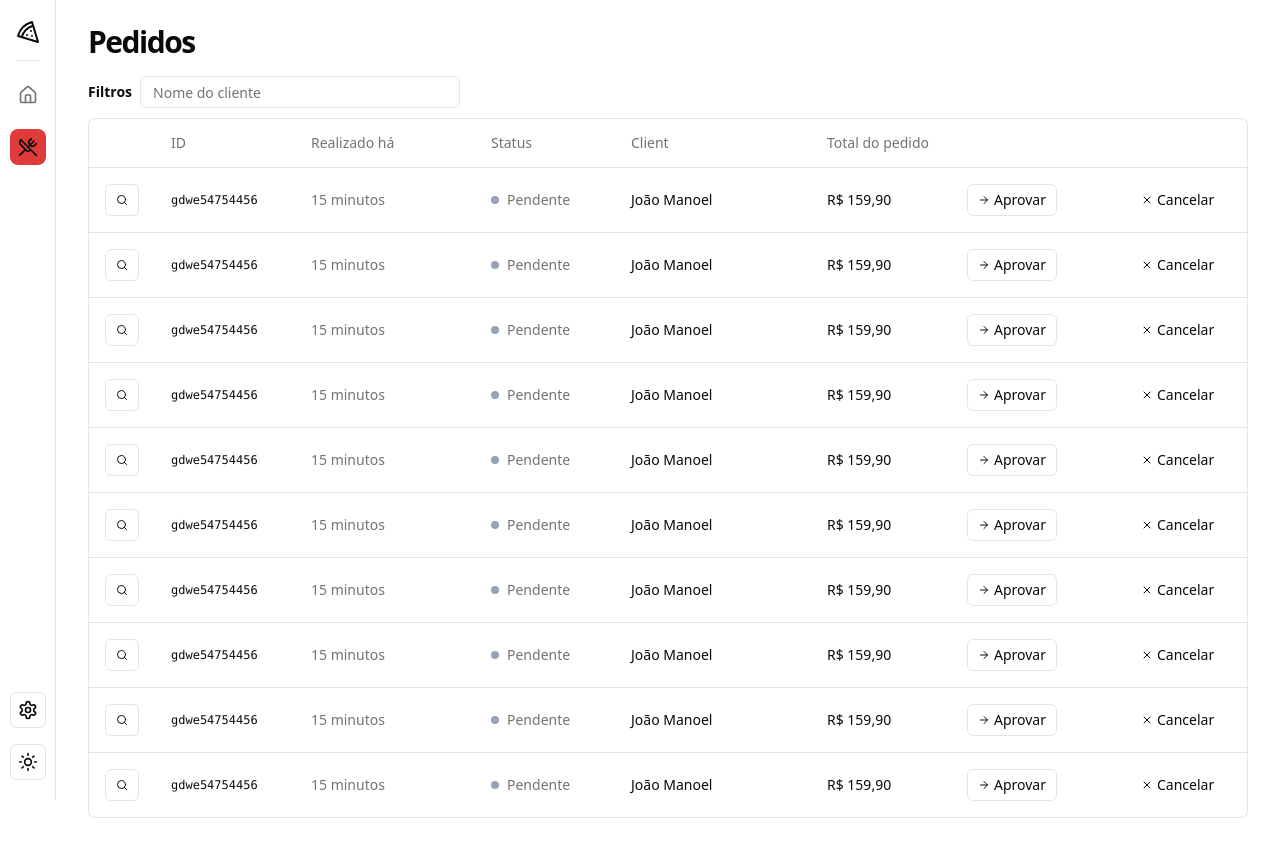
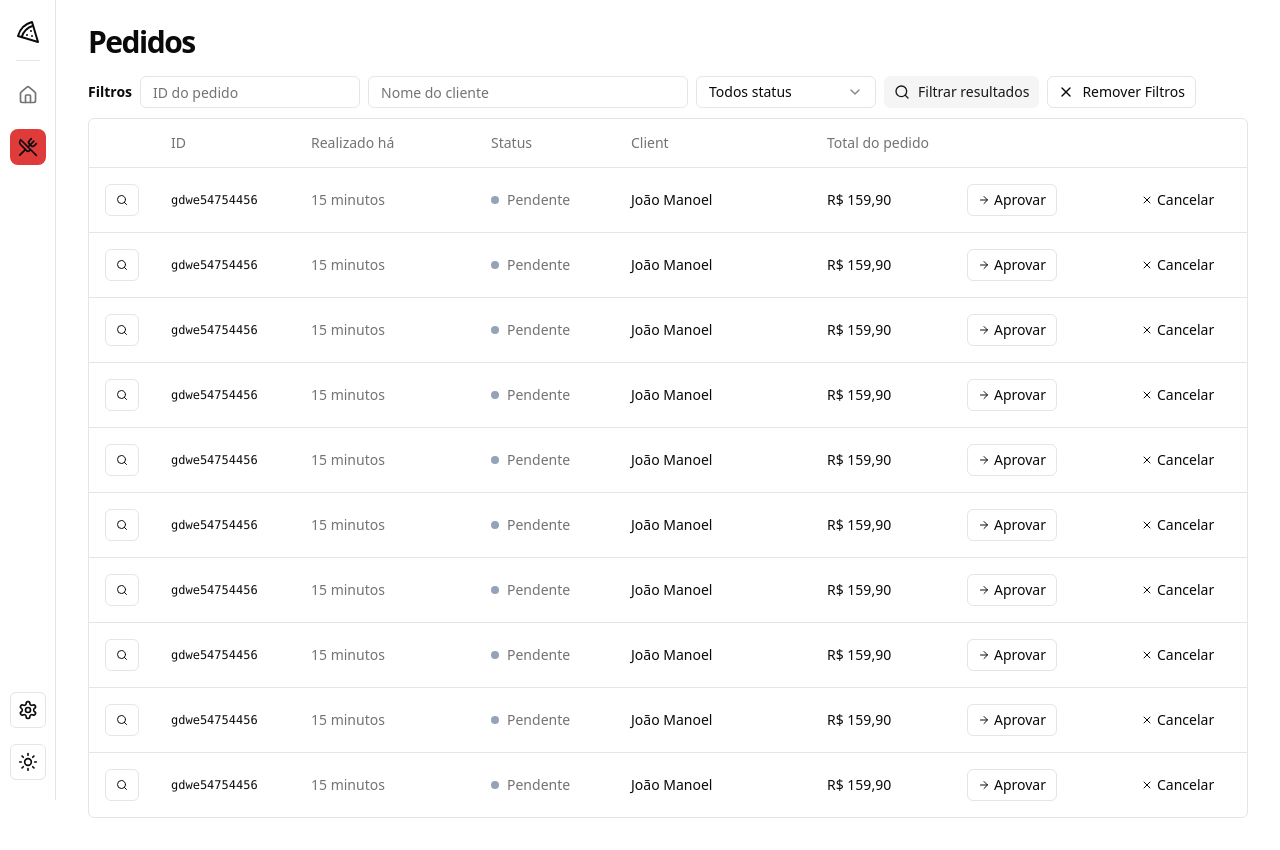
Before and after one commit to JoaoManoelDev/pizza-shop, a React (Vite) app: page /orders in a window 1280 px wide. Built offline with nearby package versions, Linux system fonts and the light colour scheme.

Commit message:
feat: separates orders components and adds more filters

```diff
--- a/src/pages/app/orders/index.tsx
+++ b/src/pages/app/orders/index.tsx
@@ -1,16 +1,14 @@
 import { Helmet } from "react-helmet-async"
 
-import { Input } from "@/components/ui/input"
+import { OrderTableRow } from "./order-table-row"
+import { OrderTableFilters } from "./order-table-filters"
 import {
   Table,
   TableBody,
-  TableCell,
   TableHead,
   TableHeader,
   TableRow
 } from "@/components/ui/table"
-import { Button } from "@/components/ui/button"
-import { Icons } from "@/components/icons"
 
 export const Orders = () => {
   return (
@@ -22,10 +20,7 @@
       </div>
 
       <div className="space-y-2.5">
-        <form className="flex items-center gap-2">
-          <span className="text-sm font-semibold">Filtros</span>
-          <Input placeholder="Nome do cliente" className="h-8 w-[320px]" />
-        </form>
+        <OrderTableFilters />
 
         <div className="border rounded-md">
           <Table>
@@ -45,53 +40,7 @@
             <TableBody>
               {Array.from({ length: 10 }).map((_, i) => {
                 return (
-                  <TableRow key={i}>
-                    <TableCell>
-                      <Button variant="outline" size="xs">
-                        <Icons.search className="w-3 h-3" />
-                        <span className="sr-only">Detalhes do pedido</span>
-                      </Button>
-                    </TableCell>
-
-                    <TableCell className="font-mono text-xs font-medium">
-                      gdwe54754456
-                    </TableCell>
-
-                    <TableCell className="text-muted-foreground">
-                      15 minutos
-                    </TableCell>
-
-                    <TableCell>
-                      <div className="flex items-center gap-2">
-                        <span className="w-2 h-2 rounded-full bg-slate-400" />
-                        <span className="font-medium text-muted-foreground">
-                          Pendente
-                        </span>
-                      </div>
-                    </TableCell>
-
-                    <TableCell className="font-medium">
-                      João Manoel
-                    </TableCell>
-
-                    <TableCell className="font-medium">
-                      R$ 159,90
-                    </TableCell>
-
-                    <TableCell>
-                      <Button variant="outline" size="xs">
-                        <Icons.arrowRight className="w-3 h-3 mr-1" />
-                        Aprovar
-                      </Button>
-                    </TableCell>
-
-                    <TableCell>
-                      <Button variant="ghost" size="xs">
-                        <Icons.x className="w-3 h-3 mr-1" />
-                        Cancelar
-                      </Button>
-                    </TableCell>
-                  </TableRow>
+                  <OrderTableRow key={i} />
                 )
               })}
             </TableBody>
--- /dev/null
+++ b/src/pages/app/orders/order-table-filters.tsx
@@ -0,0 +1,43 @@
+import { Icons } from "@/components/icons"
+import { Button } from "@/components/ui/button"
+import { Input } from "@/components/ui/input"
+import {
+  Select,
+  SelectContent,
+  SelectItem,
+  SelectTrigger,
+  SelectValue
+} from "@/components/ui/select"
+
+export const OrderTableFilters = () => {
+  return (
+    <form className="flex items-center gap-2">
+      <span className="text-sm font-semibold">Filtros</span>
+      <Input placeholder="ID do pedido" className="h-8 w-[220px]" />
+      <Input placeholder="Nome do cliente" className="h-8 w-[320px]" />
+      <Select defaultValue="all">
+        <SelectTrigger className="h-8 w-[180px]">
+          <SelectValue />
+        </SelectTrigger>
+        <SelectContent>
+          <SelectItem value="all">Todos status</SelectItem>
+          <SelectItem value="pending">Pendente</SelectItem>
+          <SelectItem value="canceled">Cancelado</SelectItem>
+          <SelectItem value="processing">Em preparo</SelectItem>
+          <SelectItem value="delivering">Em Entrega</SelectItem>
+          <SelectItem value="delivered">Entregue</SelectItem>
+        </SelectContent>
+      </Select>
+
+      <Button type="submit" variant="secondary" size="xs">
+        <Icons.search className="w-4 h-4 mr-2" />
+        Filtrar resultados
+      </Button>
+
+      <Button type="button" variant="outline" size="xs">
+        <Icons.x   className="w-4 h-4 mr-2" />
+        Remover Filtros
+      </Button>
+    </form>
+  )
+}
--- /dev/null
+++ b/src/pages/app/orders/order-table-row.tsx
@@ -0,0 +1,58 @@
+import { Icons } from "@/components/icons"
+import { Button } from "@/components/ui/button"
+import {
+  TableCell,
+  TableRow
+} from "@/components/ui/table"
+
+export const OrderTableRow = () => {
+  return (
+    <TableRow>
+      <TableCell>
+        <Button variant="outline" size="xs">
+          <Icons.search className="w-3 h-3" />
+          <span className="sr-only">Detalhes do pedido</span>
+        </Button>
+      </TableCell>
+
+      <TableCell className="font-mono text-xs font-medium">
+        gdwe54754456
+      </TableCell>
+
+      <TableCell className="text-muted-foreground">
+        15 minutos
+      </TableCell>
+
+      <TableCell>
+        <div className="flex items-center gap-2">
+          <span className="w-2 h-2 rounded-full bg-slate-400" />
+          <span className="font-medium text-muted-foreground">
+            Pendente
+          </span>
+        </div>
+      </TableCell>
+
+      <TableCell className="font-medium">
+        João Manoel
+      </TableCell>
+
+      <TableCell className="font-medium">
+        R$ 159,90
+      </TableCell>
+
+      <TableCell>
+        <Button variant="outline" size="xs">
+          <Icons.arrowRight className="w-3 h-3 mr-1" />
+          Aprovar
+        </Button>
+      </TableCell>
+
+      <TableCell>
+        <Button variant="ghost" size="xs">
+          <Icons.x className="w-3 h-3 mr-1" />
+          Cancelar
+        </Button>
+      </TableCell>
+    </TableRow>
+  )
+}
```
